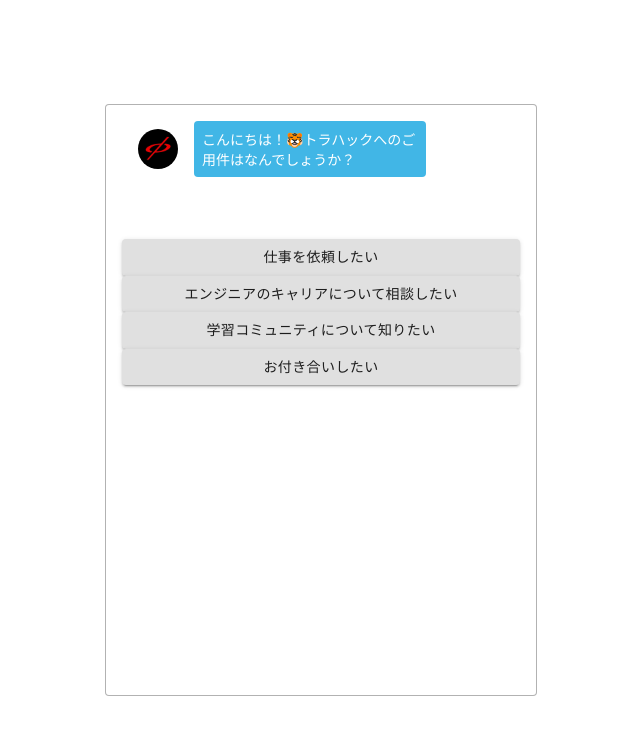
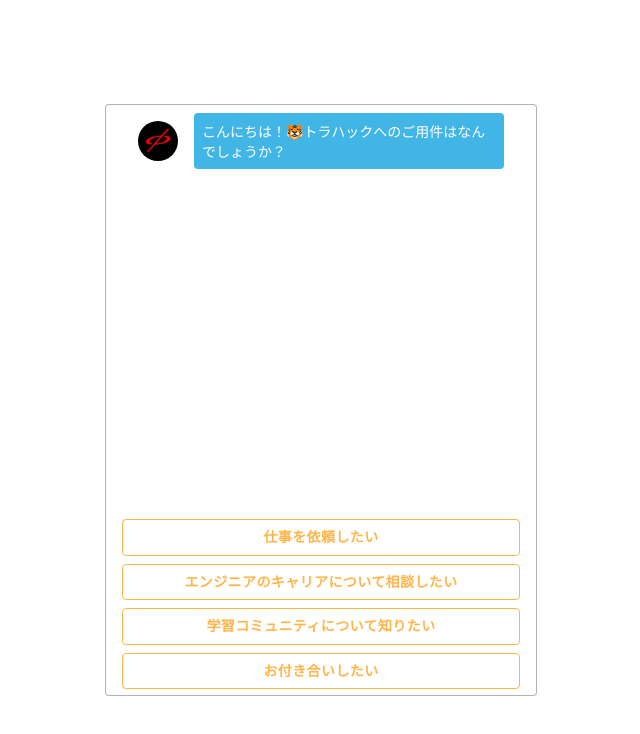
Before and after one commit to sekikazuya/chatbot-demo, a React (Create React App) app: page / in a window 1280 px wide. Shown: the top 734 px of the page, without its empty margins (319-959 px from the left). Built offline with nearby package versions, Linux system fonts and the light colour scheme.

Commit message:
マテリアルUIのスタイルを編集

```diff
--- a/src/components/Answer.jsx
+++ b/src/components/Answer.jsx
@@ -1,18 +1,30 @@
 import React from 'react'
-import { makeStyles} from '@material-ui/core/styles';
+import { makeStyles, createStyles } from '@material-ui/core/styles';
 import Button from '@material-ui/core/Button';
 
-const useStyles = makeStyles(() => ({
-  root: {
-
-  },
-}));
+const useStyles = makeStyles(() => (
+  createStyles({
+    "button": {
+      borderColor: '#FFB549',
+      color: '#FFB549',
+      fontWeight: 600,
+      marginBottom: '8px',
+      "&:hover": {
+        backgroundColor: '#FFB549',
+        color: '#fff'
+      }
+    }
+  })
+));
 
 const Answer = (props) => {
   const classes = useStyles();
 
   return(
-      <Button variant="contained" onClick={() => props.select(props.content, props.nextId)}>
+      <Button
+        className={classes.button}
+        variant="outlined" onClick={() => props.select(props.content, props.nextId)}
+      >
         {props.content}
       </Button>
   );
--- a/src/components/Chats.jsx
+++ b/src/components/Chats.jsx
@@ -1,21 +1,23 @@
 import React from 'react'
-import { makeStyles } from '@material-ui/core/styles';
+import { makeStyles, createStyles } from '@material-ui/core/styles';
 import List from '@material-ui/core/List';
 import {Chat} from './index';
 
-const useStyles = makeStyles((theme) => ({
-  root: {
-    width: '100%',
-    maxWidth: '36ch',
-    backgroundColor: theme.palette.background.paper,
-  },
-}));
+const useStyles = makeStyles(() => (
+  createStyles({
+    "chats": {
+      height: 400,
+      padding: '0',
+      overflow: 'auto'
+    }
+  })
+));
 
 const Chats = (props) => {
   const classes = useStyles();
 
   return (
-    <List className={classes.root}>
+    <List className={classes.chats}>
       {props.chats.map((chat, index) => {
        return  <Chat text={chat.text} type={chat.type} key={index.toString()} />
       })}
```
